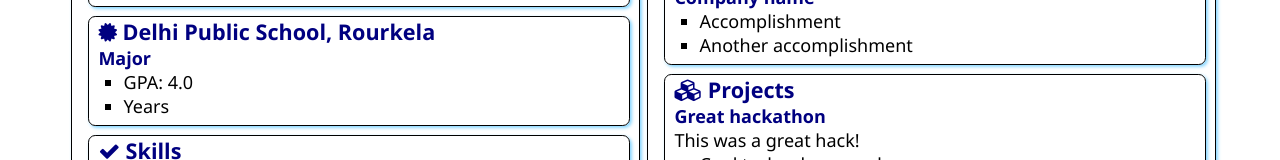
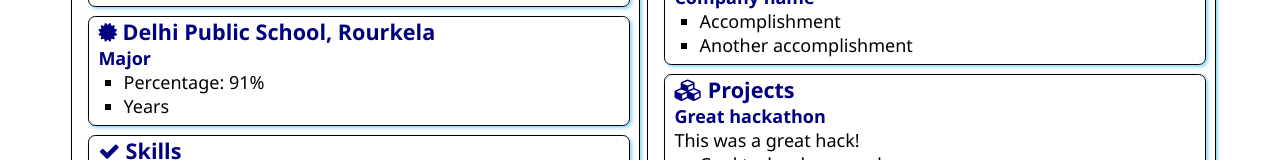
Before and after one commit to ayushakar1/SATechnicalOnboarding, a plain HTML site: page src/index.html in a window 1280 px wide. Shown: the part 189-349 px from the top of the page. Drawn offline with Linux system fonts and the light colour scheme.

Commit message:
Added percent

```diff
--- a/src/index.html
+++ b/src/index.html
@@ -35,7 +35,7 @@
                     </h2>
                     <h3>Major</h3>
                     <ul>
-                        <li>GPA: 4.0</li>
+                        <li>Percentage: 91%</li>
                         <li>Years</li>
                     </ul>
                 </div>
```
